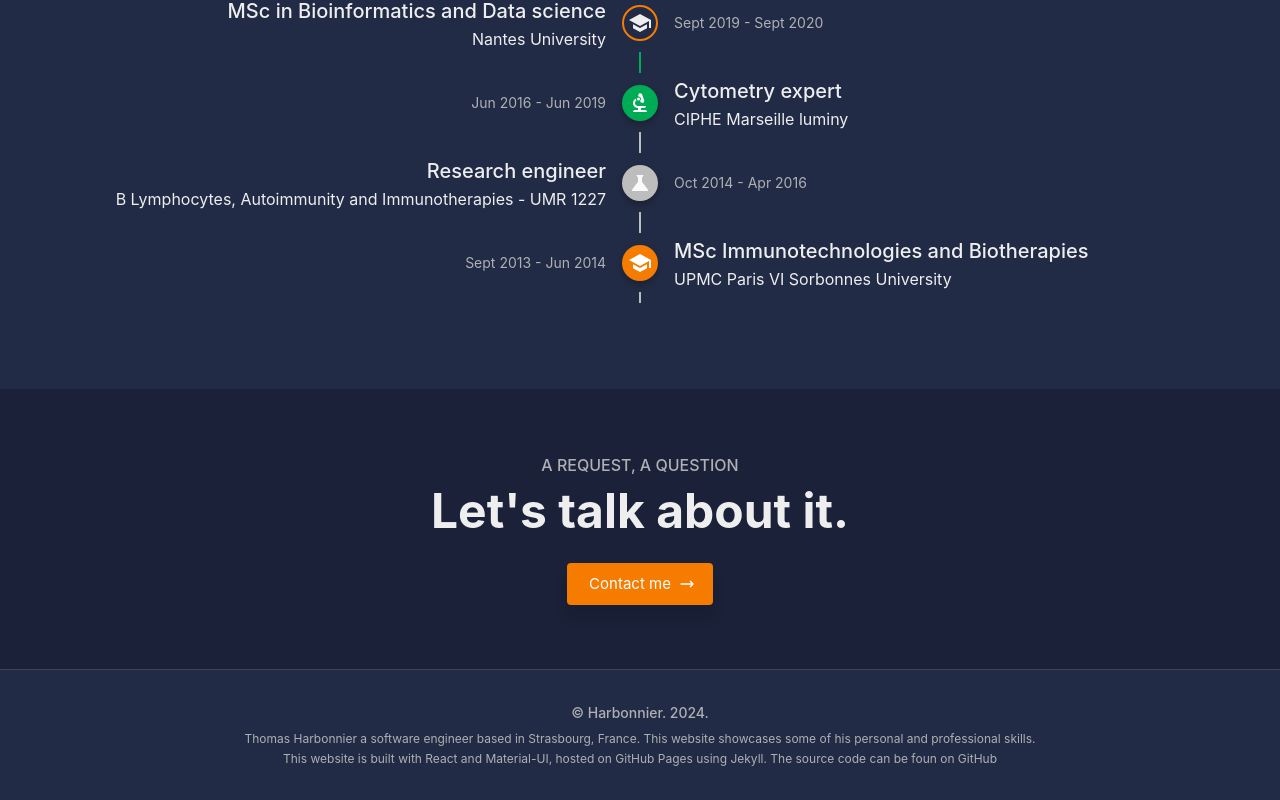
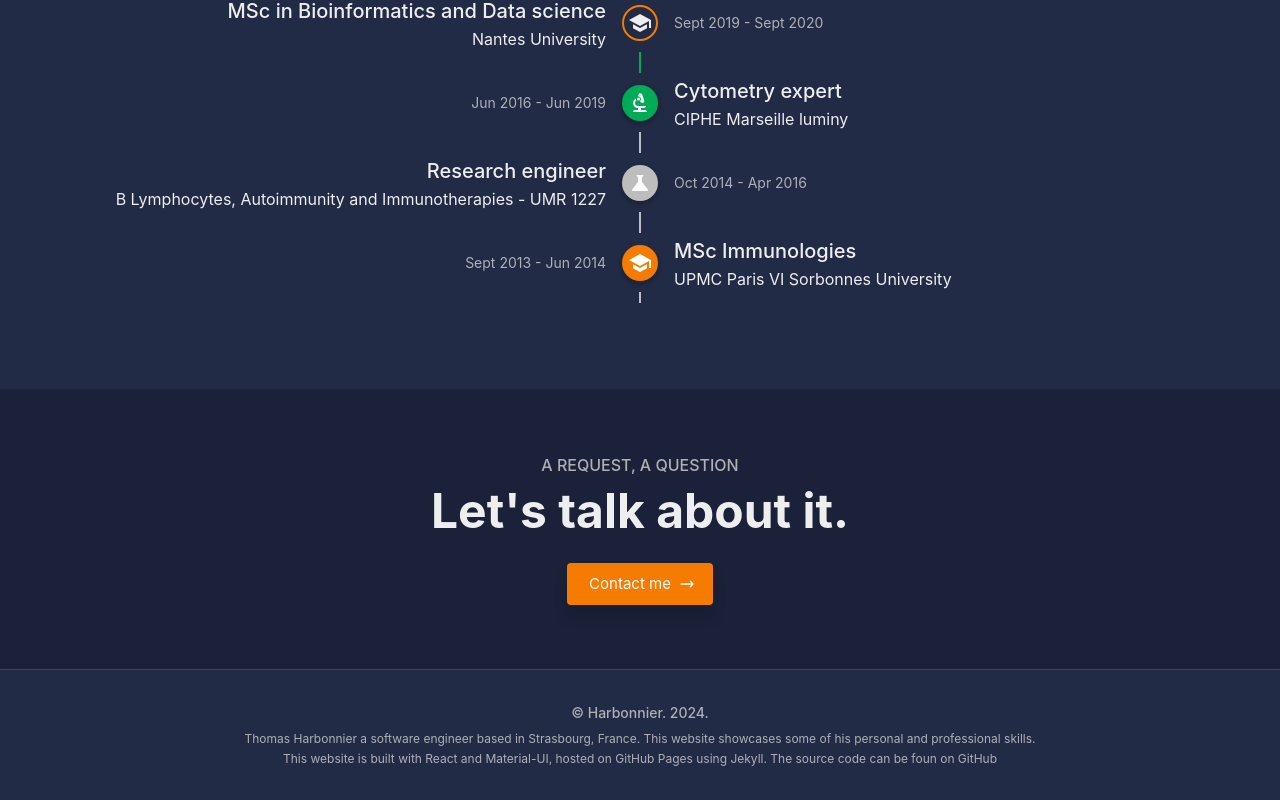
Before and after one commit to ThomasHarb/home, a React (Create React App) app: page / in a window 1280 px wide. Shown: the part 3690-4490 px from the top of the page. Built offline with nearby package versions, Linux system fonts and the light colour scheme.

Commit message:
Change display of the timeline

```diff
--- a/src/views/landingPages/Home/components/DemoPages/DemoPages.js
+++ b/src/views/landingPages/Home/components/DemoPages/DemoPages.js
@@ -171,7 +171,7 @@ const DemoPages = () => {
           </TimelineSeparator>
           <TimelineContent sx={{ py: "12px", px: 2 }}>
             <Typography variant="h6" component="span">
-              MSc Immunotechnologies and Biotherapies
+              MSc Immunologies
             </Typography>
             <Typography>UPMC Paris VI Sorbonnes University</Typography>
           </TimelineContent>
```
